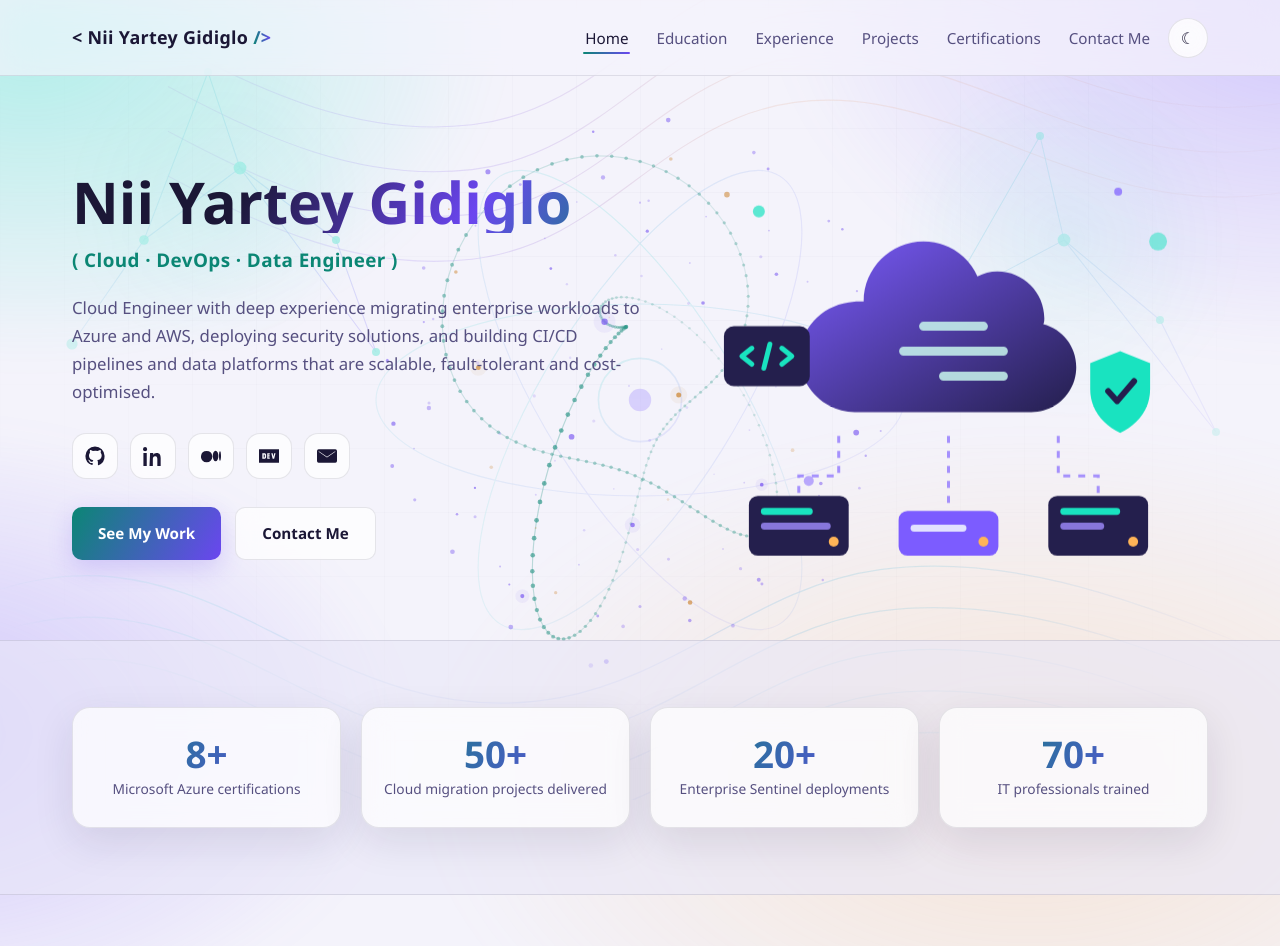
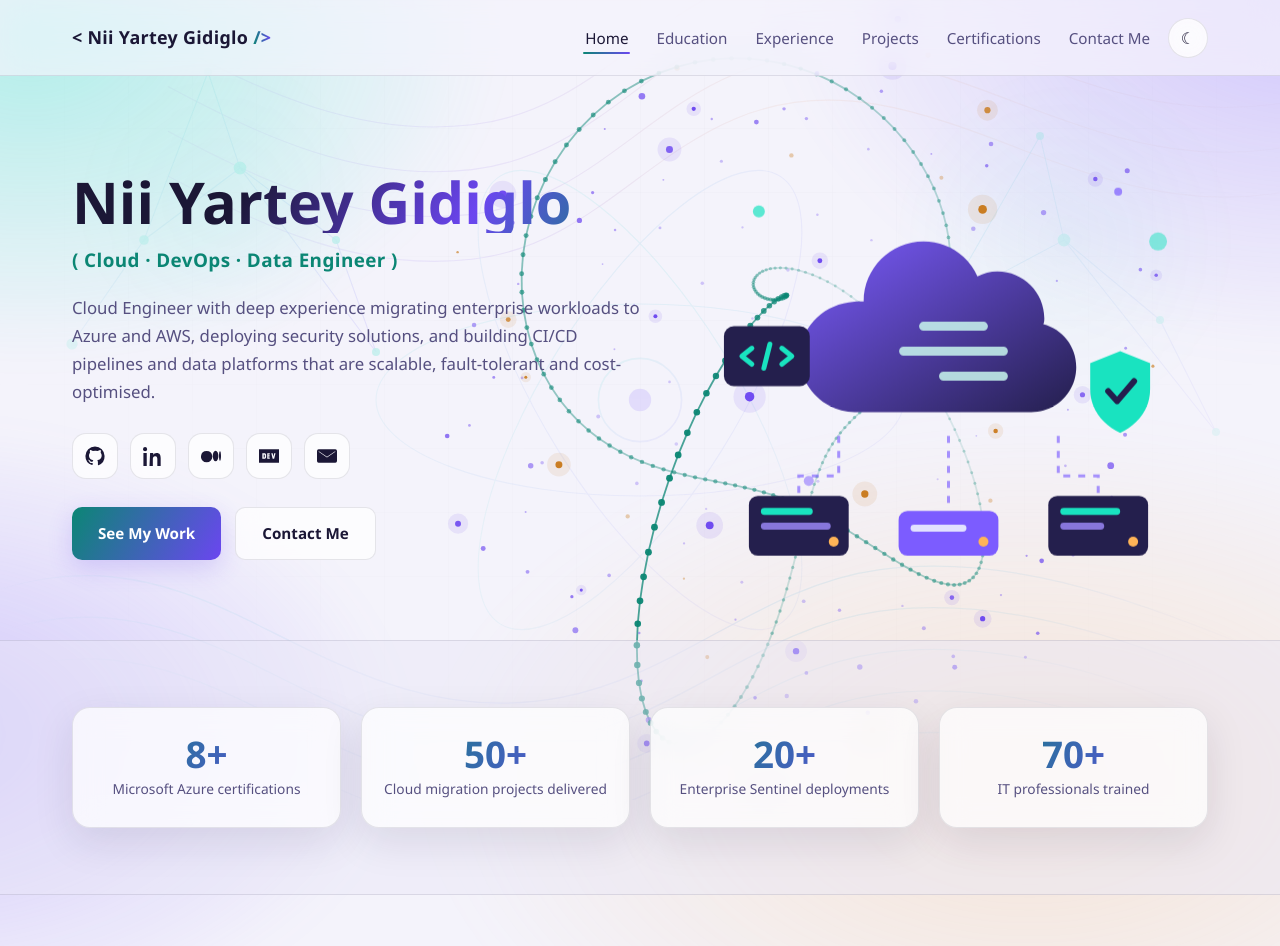
Before and after one commit to Qwamzz/portfolio, a Flask app: page / in a window 1280 px wide. Shown: the top 946 px of the page. Run offline with Flask 3, Linux system fonts and the light colour scheme.

Commit message:
Stamp asset URLs so updates are never served from cache
Browsers were holding the previous CSS and JS for an hour, so the new
background never reached anyone who had already visited. Pages now
carry a build version on every stylesheet and script URL, which also
lets the assets themselves be cached for a week.

Give the 3D field more presence: larger form, brighter strand and
particles, a dimmer illustrated layer behind it, and an origin right
of centre on wide screens so it frames the illustration rather than
sitting behind the headline.

```diff
--- a/app.py
+++ b/app.py
@@ -385,10 +385,37 @@ def admin_page():
 # Static site
 # --------------------------------------------------------------------------
 
+_ASSET_RE = re.compile(r'(assets/(?:css|js)/[\w.-]+\.(?:css|js))"')
+
+
+def asset_version():
+    """Stamp asset URLs with a build id so a deployment never serves stale CSS or JS."""
+    newest = 0
+    for folder in ("assets/css", "assets/js"):
+        directory = os.path.join(ROOT, folder)
+        if not os.path.isdir(directory):
+            continue
+        for name in os.listdir(directory):
+            try:
+                newest = max(newest, os.path.getmtime(os.path.join(directory, name)))
+            except OSError:
+                pass
+    return str(int(newest))
+
+
 def _send(relpath):
+    if relpath.endswith(".html"):
+        with open(os.path.join(ROOT, relpath), "r", encoding="utf-8") as handle:
+            markup = handle.read()
+        markup = _ASSET_RE.sub(lambda m: m.group(1) + '?v=' + asset_version() + chr(34), markup)
+        response = Response(markup, mimetype="text/html")
+        response.headers["Cache-Control"] = "no-cache"
+        return response
+
     response = send_from_directory(ROOT, relpath)
     if relpath.startswith("assets/"):
-        response.headers["Cache-Control"] = "public, max-age=3600"
+        # Safe to cache hard: the URLs carry a version stamp.
+        response.headers["Cache-Control"] = "public, max-age=604800"
     else:
         response.headers["Cache-Control"] = "no-cache"
     return response
--- a/assets/css/style.css
+++ b/assets/css/style.css
@@ -21,7 +21,7 @@
   --aurora-2: rgba(124, 92, 255, 0.30);
   --aurora-3: rgba(255, 180, 87, 0.22);
   --grid-line: rgba(27, 23, 54, 0.045);
-  --scene-opacity: .55;
+  --scene-opacity: .34;
 }
 
 :root[data-theme="dark"] {
@@ -41,7 +41,7 @@
   --aurora-2: rgba(124, 92, 255, 0.28);
   --aurora-3: rgba(255, 180, 87, 0.14);
   --grid-line: rgba(255, 255, 255, 0.035);
-  --scene-opacity: .75;
+  --scene-opacity: .5;
 }
 
 * { box-sizing: border-box; }
@@ -100,7 +100,7 @@ body::after {
   inset: 0;
   z-index: -1;
   pointer-events: none;
-  opacity: .85;
+  opacity: 1;
 }
 
 @keyframes drift {
@@ -228,7 +228,7 @@ a:hover { color: var(--accent); text-decoration: none; }
 
 /* ---------- Sections ---------- */
 .section { padding: 66px 0; }
-.section.alt { background: color-mix(in srgb, var(--bg-2) 62%, transparent); border-block: 1px solid var(--border); }
+.section.alt { background: color-mix(in srgb, var(--bg-2) 45%, transparent); border-block: 1px solid var(--border); }
 .section-head { text-align: center; margin-bottom: 46px; }
 .section-head h2 {
   font-size: clamp(1.85rem, 3.6vw, 2.5rem); margin: 0 0 12px;
--- a/assets/js/background.js
+++ b/assets/js/background.js
@@ -77,9 +77,9 @@
   }
 
   function build() {
-    var scale = Math.min(width, height) * (width < 760 ? 0.42 : 0.34);
-    var knot = buildKnot(width < 760 ? 130 : 220, scale);
-    var shell = buildShell(width < 760 ? 60 : 120, scale * 1.5);
+    var scale = Math.min(width, height) * (width < 760 ? 0.5 : 0.46);
+    var knot = buildKnot(width < 760 ? 150 : 260, scale);
+    var shell = buildShell(width < 760 ? 70 : 150, scale * 1.45);
     points = knot.concat(shell);
 
     // Link consecutive ribbon points so the knot draws as a continuous strand.
@@ -112,8 +112,10 @@
     z = point.y * sinX + z * cosX;
 
     var depth = FOCAL / (FOCAL + z + 460);
+    // On wide screens the form sits right of centre, clear of the headline column.
+    var originX = width > 900 ? width * 0.63 : width * 0.5;
     return {
-      x: width / 2 + x * depth + pointer.x,
+      x: originX + x * depth + pointer.x,
       y: height / 2 + y * depth + pointer.y,
       depth: depth,
       z: z
@@ -133,14 +135,14 @@
     var projected = points.map(project);
 
     // Strand first, so particles sit on top of it.
-    ctx.lineWidth = 1.15;
+    ctx.lineWidth = 1.8;
     for (var l = 0; l < links.length; l++) {
       var a = projected[links[l][0]];
       var b = projected[links[l][1]];
       var span = Math.abs(a.x - b.x) + Math.abs(a.y - b.y);
-      if (span > 260) continue;
+      if (span > 320) continue;
       var strength = Math.max(0, Math.min(1, (a.depth - 0.42) * 1.9));
-      ctx.strokeStyle = rgba(palette.a, 0.05 + strength * 0.34);
+      ctx.strokeStyle = rgba(palette.a, 0.12 + strength * 0.62);
       ctx.beginPath();
       ctx.moveTo(a.x, a.y);
       ctx.lineTo(b.x, b.y);
@@ -158,15 +160,15 @@
       var fade = Math.max(0, Math.min(1, (proj.depth - 0.4) * 1.8));
       if (fade <= 0.02) continue;
 
-      var radius = source.size * proj.depth * 1.9;
-      ctx.fillStyle = rgba(palette[source.colour], 0.14 + fade * 0.7);
+      var radius = source.size * proj.depth * 2.3;
+      ctx.fillStyle = rgba(palette[source.colour], 0.22 + fade * 0.74);
       ctx.beginPath();
       ctx.arc(proj.x, proj.y, radius, 0, Math.PI * 2);
       ctx.fill();
 
       // A soft halo on the nearest particles for a little bloom.
-      if (fade > 0.82 && source.colour !== "a") {
-        ctx.fillStyle = rgba(palette[source.colour], 0.07);
+      if (fade > 0.7 && source.colour !== "a") {
+        ctx.fillStyle = rgba(palette[source.colour], 0.1);
         ctx.beginPath();
         ctx.arc(proj.x, proj.y, radius * 3.4, 0, Math.PI * 2);
         ctx.fill();
```
